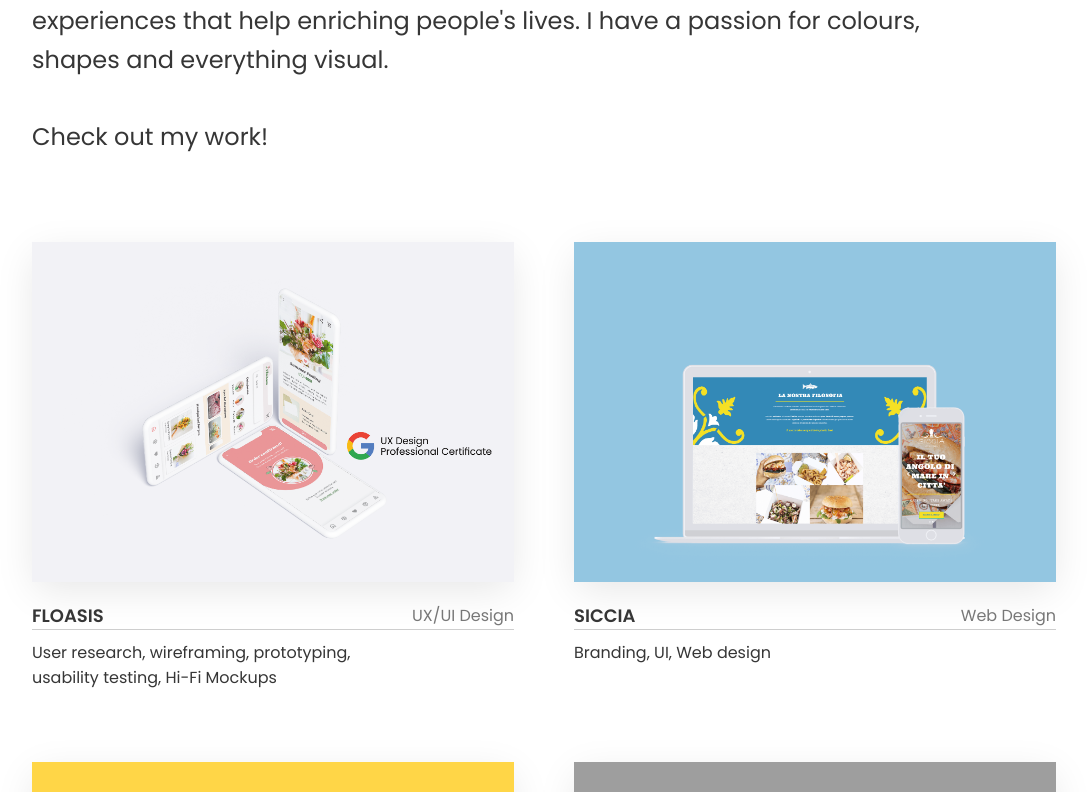
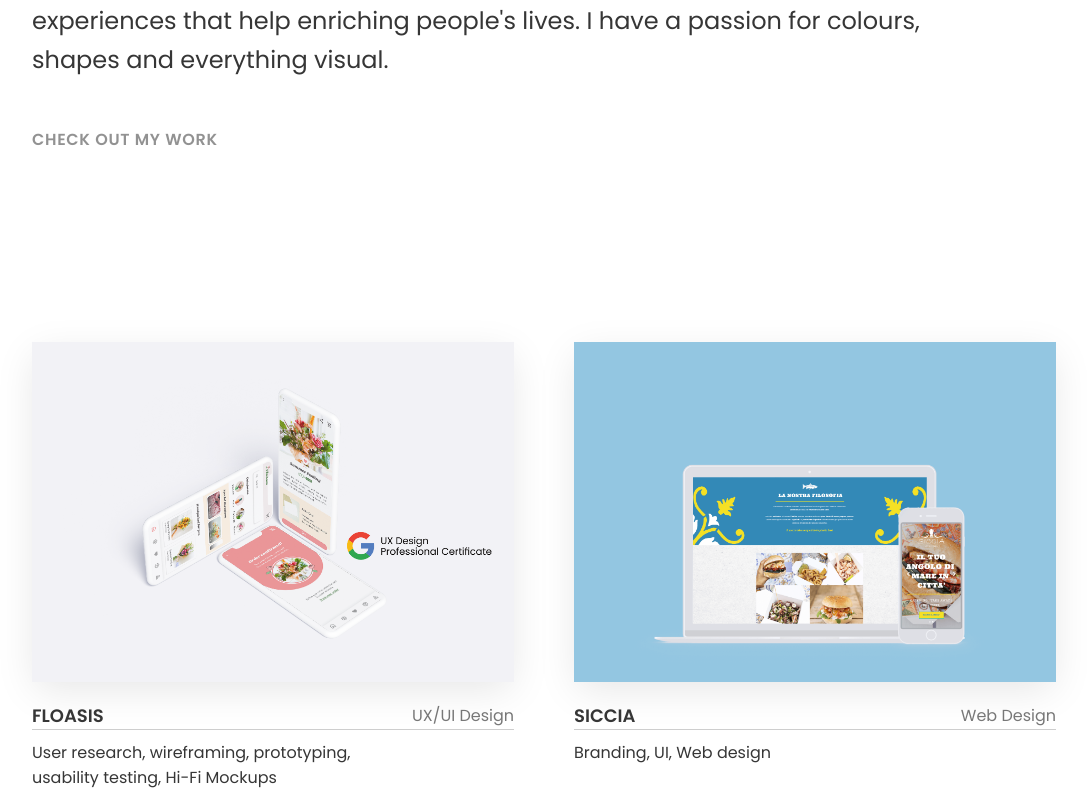
Before and after one commit to StefRapis/portfolio, a Next.js app: page / in a window 1280 px wide. Shown: the part 528-1320 px from the top of the page, without its empty margins (96-1183 px from the left). Built offline with nearby package versions, Linux system fonts and the light colour scheme; grey boxes are pictures that could not be loaded; a web font is replaced by a local one.

Commit message:
added favicon

```diff
--- a/src/components/hero/Hero.jsx
+++ b/src/components/hero/Hero.jsx
@@ -1,5 +1,6 @@
 import styles from "@/components/hero/hero.module.scss";
 import Image from "next/image";
+import Link from "next/link";
 
 const Hero = () => {
   return (
@@ -12,7 +13,11 @@ const Hero = () => {
           I'm a <span className={styles.designer}>Product designer</span> based
           in Italy. I enjoy crafting meaningful visual experiences that help
           enriching people's lives. I have a passion for colours, shapes and
-          everything visual. <br /> <br /> Check out my work!
+          everything visual. <br /> <br />
+          <Link href="#projects">
+            {" "}
+            <a>CHECK OUT MY WORK</a>{" "}
+          </Link>
         </p>
         <br />
       </div>
--- a/src/components/hero/hero.module.scss
+++ b/src/components/hero/hero.module.scss
@@ -14,7 +14,7 @@
     padding: 0;
     margin-top: 250px;
     height: 250px;
-    margin: 250px auto 270px auto;
+    margin: 250px auto 370px auto;
     // max-width: 1200px;
   }
 
@@ -61,10 +61,19 @@
     }
   }
 
-  .work {
+  a {
     margin-top: 20px;
-    font-size: $body-mobile;
-    font-weight: 400;
-    text-decoration: underline;
+    font-size: 14px;
+    font-weight: 600;
+    color: $grey;
+    letter-spacing: 0.7px;
+
+    &:hover {
+      color: $aqua;
+    }
+
+    @include desktop {
+      font-size: $body-mobile;
+    }
   }
 }
--- a/src/components/projects/Projects.jsx
+++ b/src/components/projects/Projects.jsx
@@ -4,7 +4,7 @@ import Image from "next/image";
 
 const Projects = () => {
   return (
-    <div className={styles.Projects}>
+    <div className={styles.Projects} id="projects">
       <div className="containerHome">
         <div className={styles.wrapper}>
           <div className={styles.case}>
@@ -125,7 +125,7 @@ const Projects = () => {
               <p>Branding</p>
             </div>
             <div className={styles.spec}>
-              <p>Logo design, brand identity and social media posts</p>
+              <p>Logo design and brand identity</p>
             </div>
           </div>
           <div className={styles.case}></div>
--- a/src/components/projects/projects.module.scss
+++ b/src/components/projects/projects.module.scss
@@ -5,7 +5,12 @@
   // border: 2px solid pink;
   font-family: $font;
 
+  /////// togli il margine quando aggiungi un altro case study
+  margin-bottom: -380px;
+
   @include desktop {
+    margin-bottom: -10px;
+    // margin-top: 250px;
   }
 
   .wrapper {
--- a/src/pages/eventhub.jsx
+++ b/src/pages/eventhub.jsx
@@ -24,8 +24,8 @@ export default function Eventhub() {
               larger screens. This approach ensured that website content is
               easily accessible and readable on mobile devices, such as
               smartphones and tablets, while still being adapted for desktop and
-              laptop screens. <br /> <br /> The platform was developed using the
-              following technologies:
+              laptop screens. <br /> <br /> Technologies used: HTML5, SASS,
+              Javascript, Next.Js, TicketMaster API
               {/* <ul>
                 <li> HTML</li>
                 <li> SASS</li>
```
